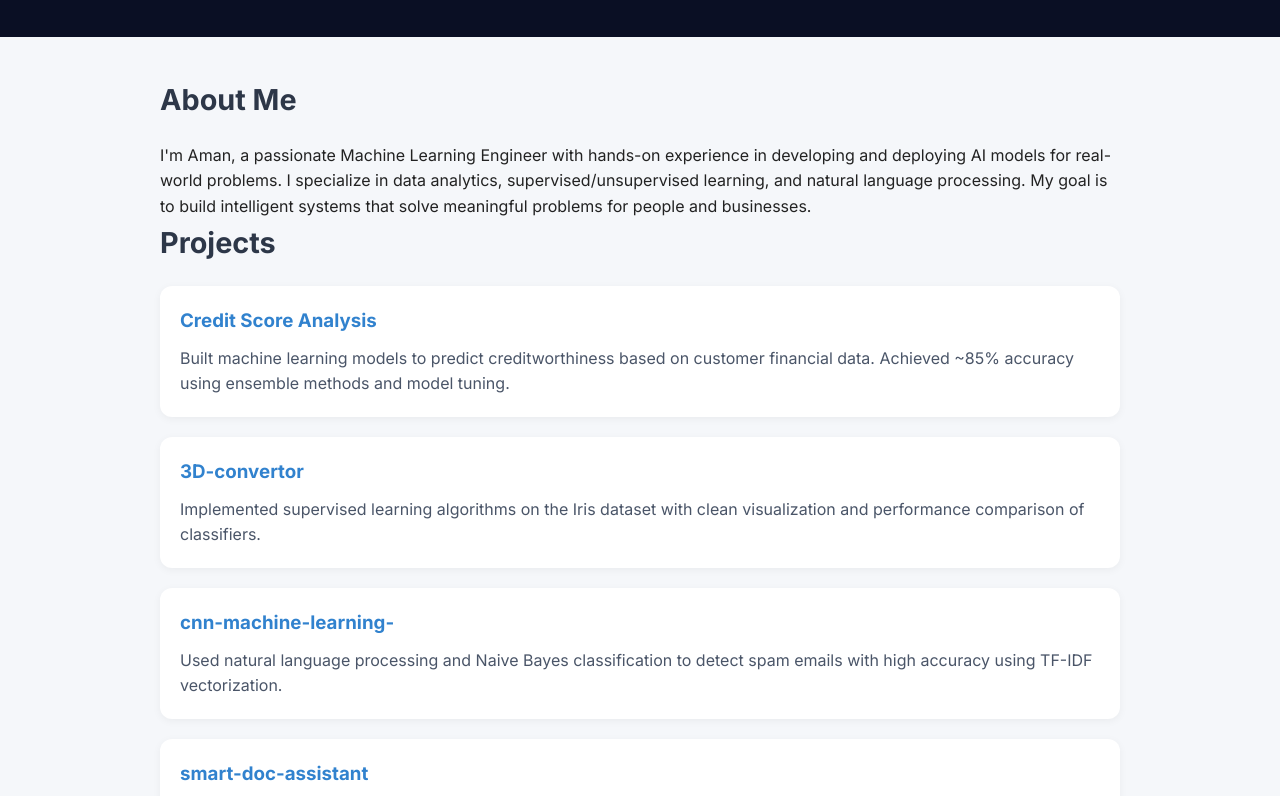
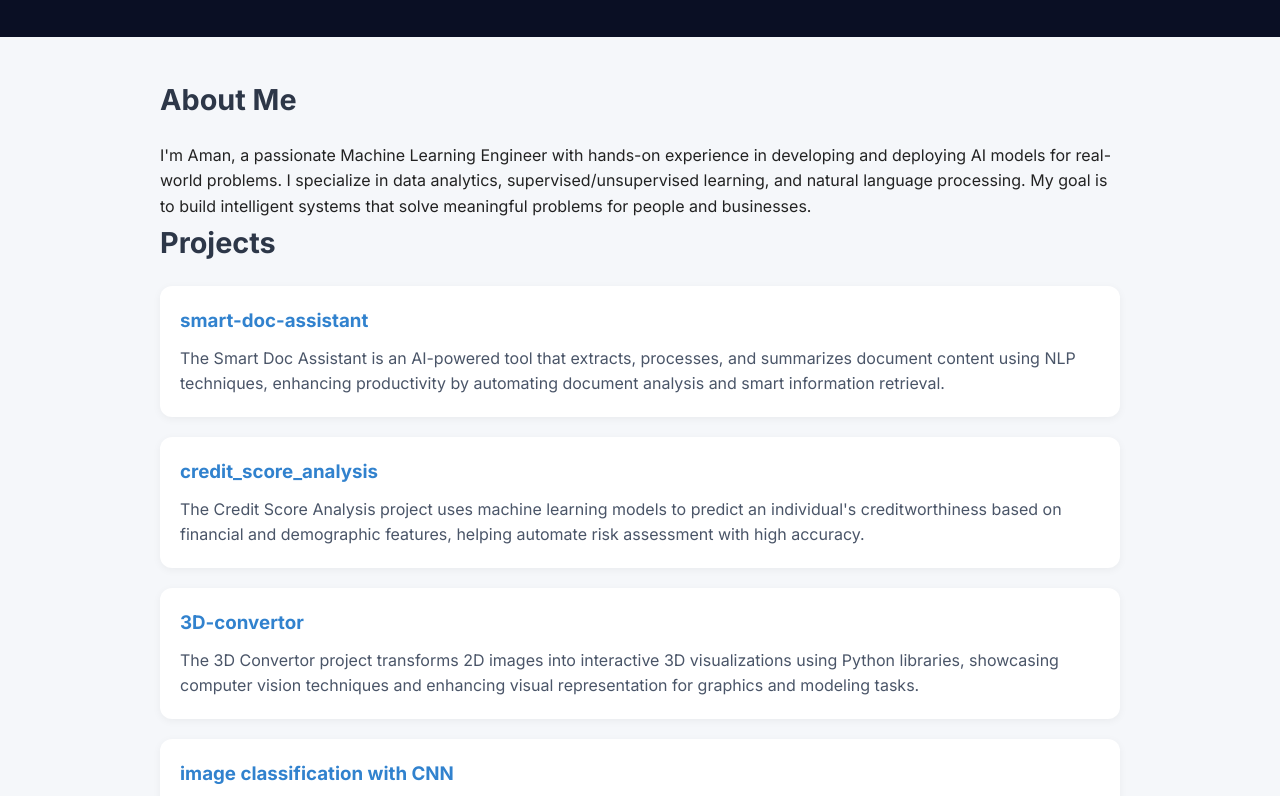
Before and after one commit to Aman1803ami/aman1803ami.github.io, a plain HTML site: page index.html in a window 1280 px wide. Shown: the part 148-944 px from the top of the page. Drawn offline with Linux system fonts and the light colour scheme.

Commit message:
Update index.html

```diff
--- a/index.html
+++ b/index.html
@@ -88,7 +88,8 @@
   <header>
     <h1>Aman - AI & ML Engineer</h1>
     <p>Building intelligent systems with data, models, and creativity</p>
-  </header>  <div class="container">
+  </header>
+  <div class="container">
     <section>
       <h2 class="section-title">About Me</h2>
       <p>I'm Aman, a passionate Machine Learning Engineer with hands-on experience in developing and deploying AI models for real-world problems. I specialize in data analytics, supervised/unsupervised learning, and natural language processing. My goal is to build intelligent systems that solve meaningful problems for people and businesses.</p>
@@ -96,23 +97,23 @@
   <h2 class="section-title">Projects</h2>
 
   <div class="project">
-    <h3><a href="https://github.com/Aman1803ami/credit_score_analysire" target="_blank">Credit Score Analysis</a></h3>
-    <p>Built machine learning models to predict creditworthiness based on customer financial data. Achieved ~85% accuracy using ensemble methods and model tuning.</p>
+    <h3><a href="https://github.com/Aman1803ami/smart-doc-assistant" target="_blank">smart-doc-assistant</a></h3>
+    <p>The Smart Doc Assistant is an AI-powered tool that extracts, processes, and summarizes document content using NLP techniques, enhancing productivity by automating document analysis and smart information retrieval.</p>
+  </div>
+
+  <div class="project">
+    <h3><a href="https://github.com/Aman1803ami/credit_score_analysire" target="_blank">credit_score_analysis</a></h3>
+    <p>The Credit Score Analysis project uses machine learning models to predict an individual's creditworthiness based on financial and demographic features, helping automate risk assessment with high accuracy.</p>
   </div>
 
   <div class="project">
     <h3><a href="https://github.com/Aman1803ami/3D-convertor" target="_blank">3D-convertor</a></h3>
-    <p>Implemented supervised learning algorithms on the Iris dataset with clean visualization and performance comparison of classifiers.</p>
+    <p>The 3D Convertor project transforms 2D images into interactive 3D visualizations using Python libraries, showcasing computer vision techniques and enhancing visual representation for graphics and modeling tasks.</p>
   </div>
 
   <div class="project">
-    <h3><a href="https://github.com/Aman1803ami/cnn-machine-learning-" target="_blank">cnn-machine-learning-</a></h3>
-    <p>Used natural language processing and Naive Bayes classification to detect spam emails with high accuracy using TF-IDF vectorization.</p>
-  </div>
-
-  <div class="project">
-    <h3><a href="https://github.com/Aman1803ami/smart-doc-assistant" target="_blank">smart-doc-assistant</a></h3>
-    <p>Performed customer segmentation using KMeans clustering on mall data to identify high-value groups. Applied PCA for dimensionality reduction and visualizations.</p>
+    <h3><a href="https://github.com/Aman1803ami/cnn-machine-learning-" target="_blank">image classification with CNN</a></h3>
+    <p>The CNN Machine Learning project implements a Convolutional Neural Network to classify handwritten digits using the MNIST dataset, demonstrating deep learning techniques for image recognition and pattern detection.</p>
   </div>
 </section>
 
@@ -125,7 +126,8 @@
   </p>
 </section>
 
-  </div>  <footer>
+  </div>
+  <footer>
     &copy; 2025 Aman | AI Portfolio
   </footer>
 </body>
```
